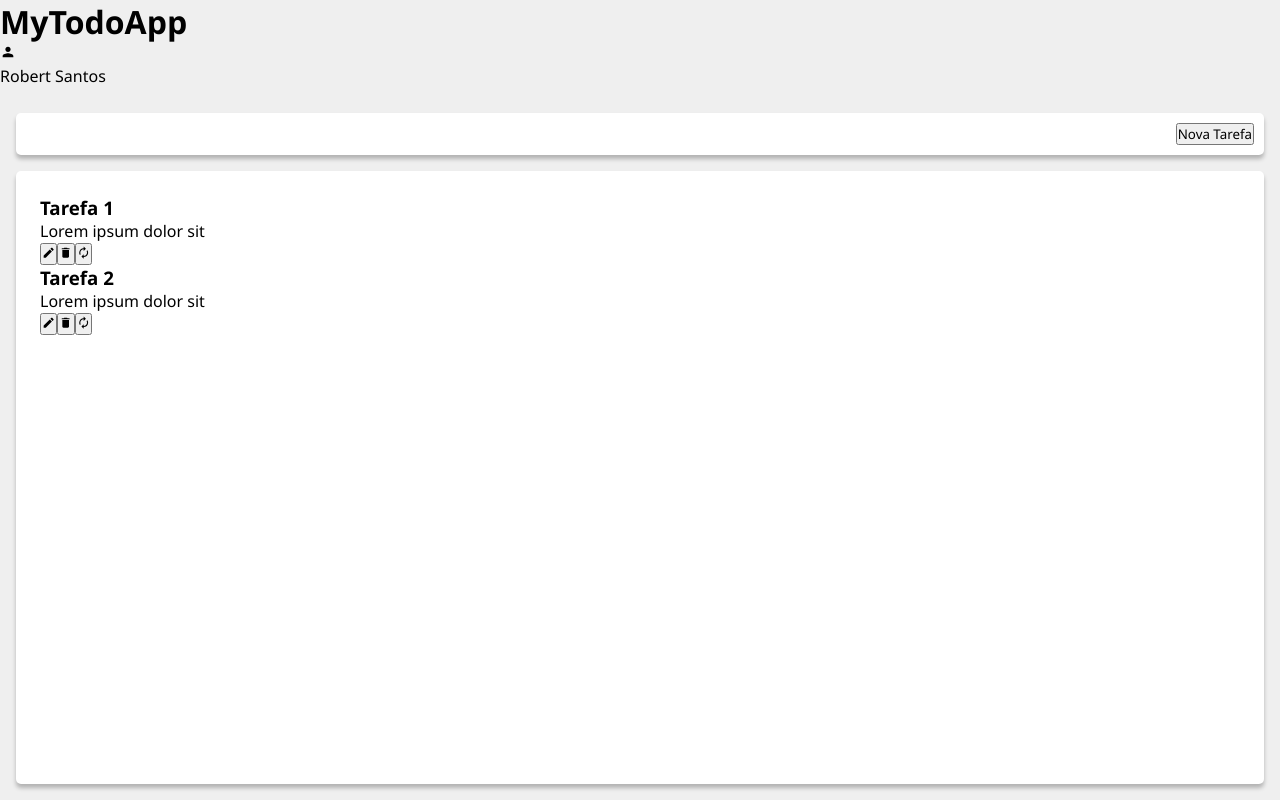
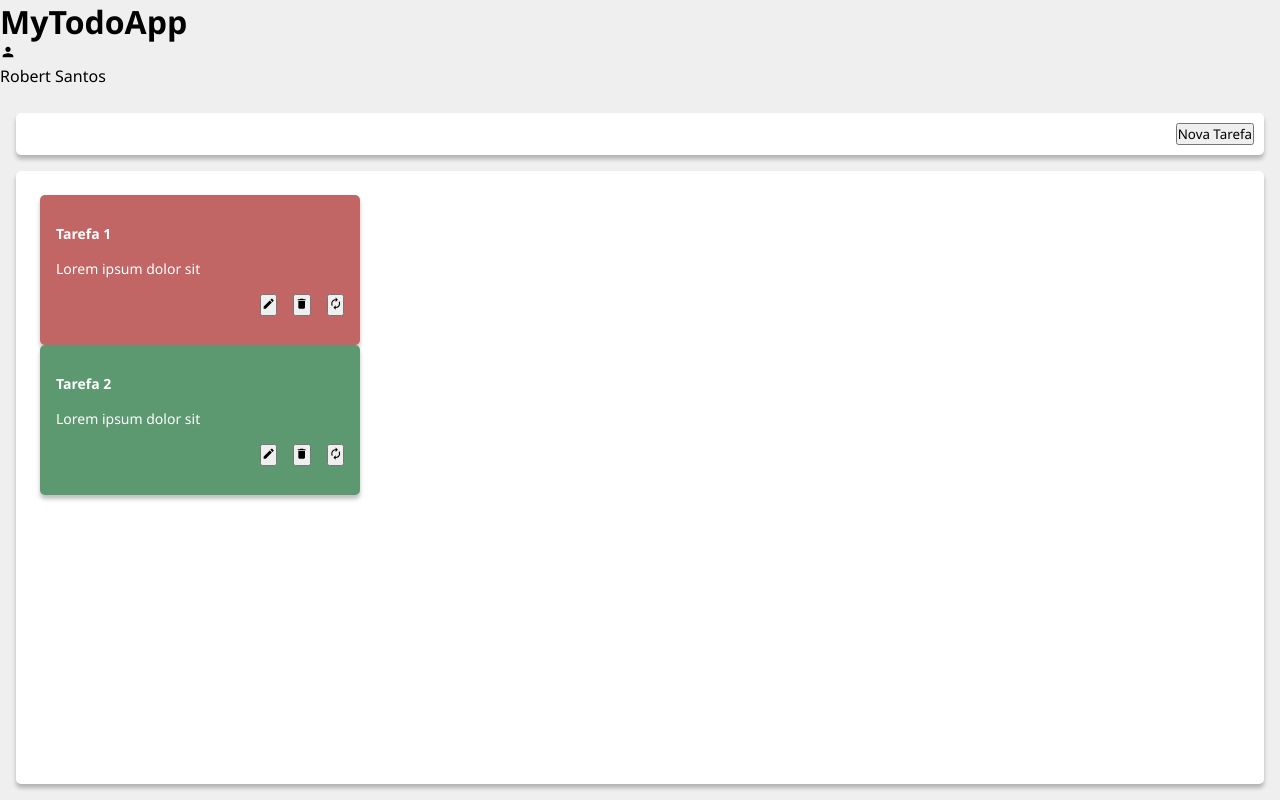
Before and after one commit to robertsantosti/mytodoapp, a React (Vite) app: page / in a window 1280 px wide. Built offline with nearby package versions, Linux system fonts and the light colour scheme.

Commit message:
Estilizando Card com Styled Components

```diff
--- a/src/components/card/CardComponent.jsx
+++ b/src/components/card/CardComponent.jsx
@@ -3,10 +3,12 @@
 import PropTypes from 'prop-types'
 import { useNavigate } from "react-router-dom"
 
+import * as Styled from './CardComponent.style';
+
 
 export const CardComponent = ({ todo }) => {
   const navigate = useNavigate();
-  const { id, title, description } = todo;
+  const { id, title, description, status } = todo;
 
   const handleEdit = () => {
     navigate(`/todo/${id}`);
@@ -21,10 +23,10 @@
   }
 
   return (
-    <div className="CardContainer">
-      <h3 className="Title">{ title }</h3>
-      <p className="Description">{ description }</p>
-      <div className="ActionsContainer">
+    <Styled.CardContainer $status={status}>
+      <Styled.Title>{ title }</Styled.Title>
+      <Styled.Description>{ description }</Styled.Description>
+      <Styled.Actions>
         <ButtonComponent onClick={handleEdit}>
           <MdEdit/>
         </ButtonComponent>
@@ -34,8 +36,8 @@
         <ButtonComponent onClick={changeStatus}>
           <MdAutorenew/>
         </ButtonComponent>
-      </div>
-    </div>
+      </Styled.Actions>
+    </Styled.CardContainer>
   )
 }
 
--- a/src/components/card/CardComponent.style.jsx
+++ b/src/components/card/CardComponent.style.jsx
@@ -0,0 +1,45 @@
+import styled from 'styled-components';
+import PropTypes from 'prop-types';
+import { StyleUtils } from '../../utils/style';
+
+const colors = StyleUtils.Colors;
+
+export const CardContainer = styled.div`
+  display: flex;
+  width: 20rem;
+  height: 9.375rem;
+  padding: 1rem;
+  flex-direction: column;
+  justify-content: center;
+  align-items: flex-start;
+  gap: 1rem;
+  border-radius: 0.3125rem;
+  background: ${({ $status }) => $status ? colors.success : colors.danger};
+  box-shadow: 0px 4px 4px 0px rgba(0, 0, 0, 0.25);
+`
+
+export const Title = styled.h3`
+  color: #FFF;
+  font-size: 14px;
+  font-style: normal;
+  font-weight: 700;
+  line-height: normal;
+`
+export const Description = styled.p`
+  color: #FFF;
+  font-size: 14px;
+  font-style: normal;
+  font-weight: 400;
+  line-height: normal;
+`
+export const Actions = styled.div`
+  display: flex;
+  justify-content: flex-end;
+  align-items: flex-end;
+  gap: 16px;
+  align-self: stretch;
+`
+
+CardContainer.propTypes = {
+  $status: PropTypes.bool
+}
```
